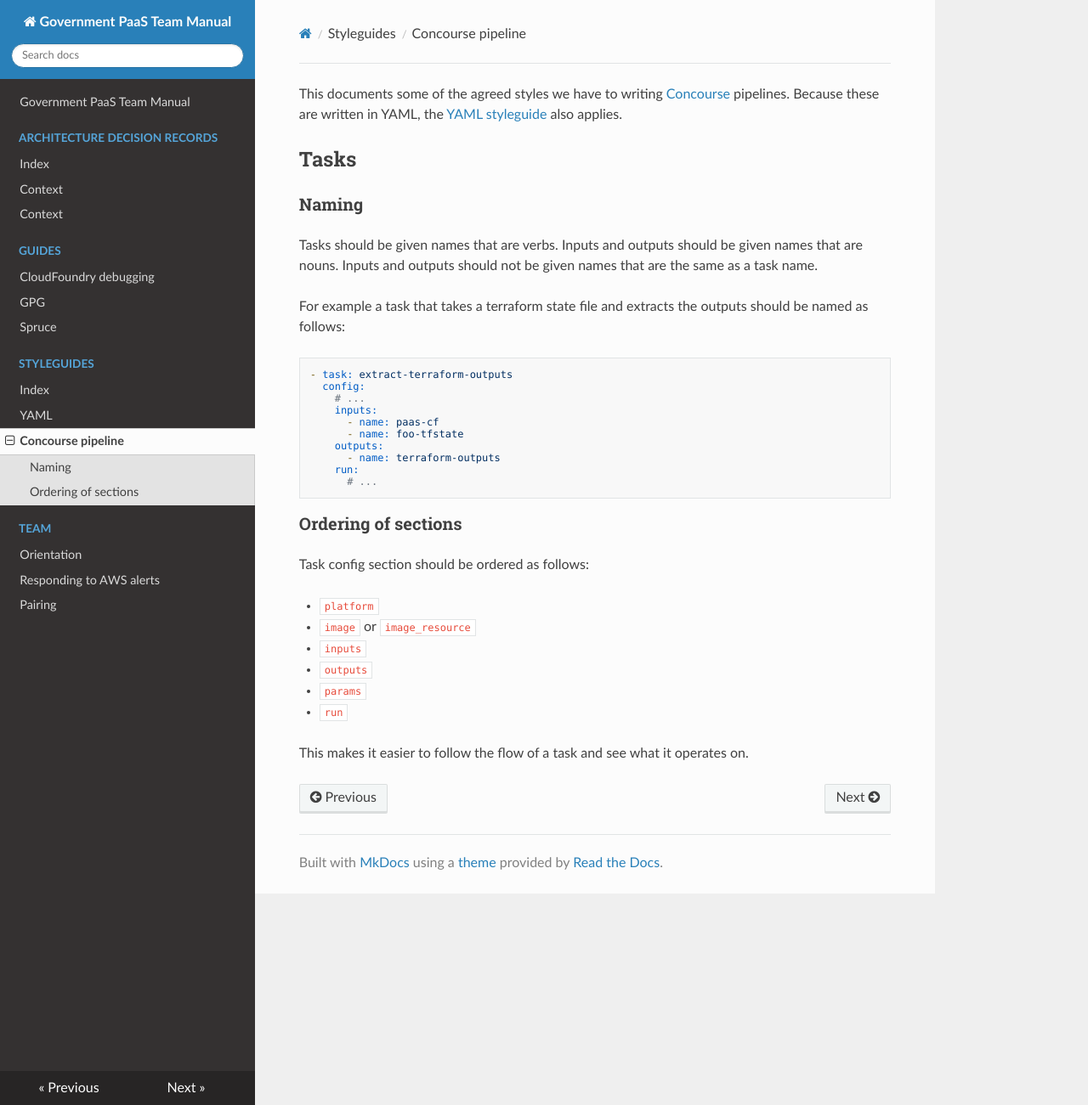
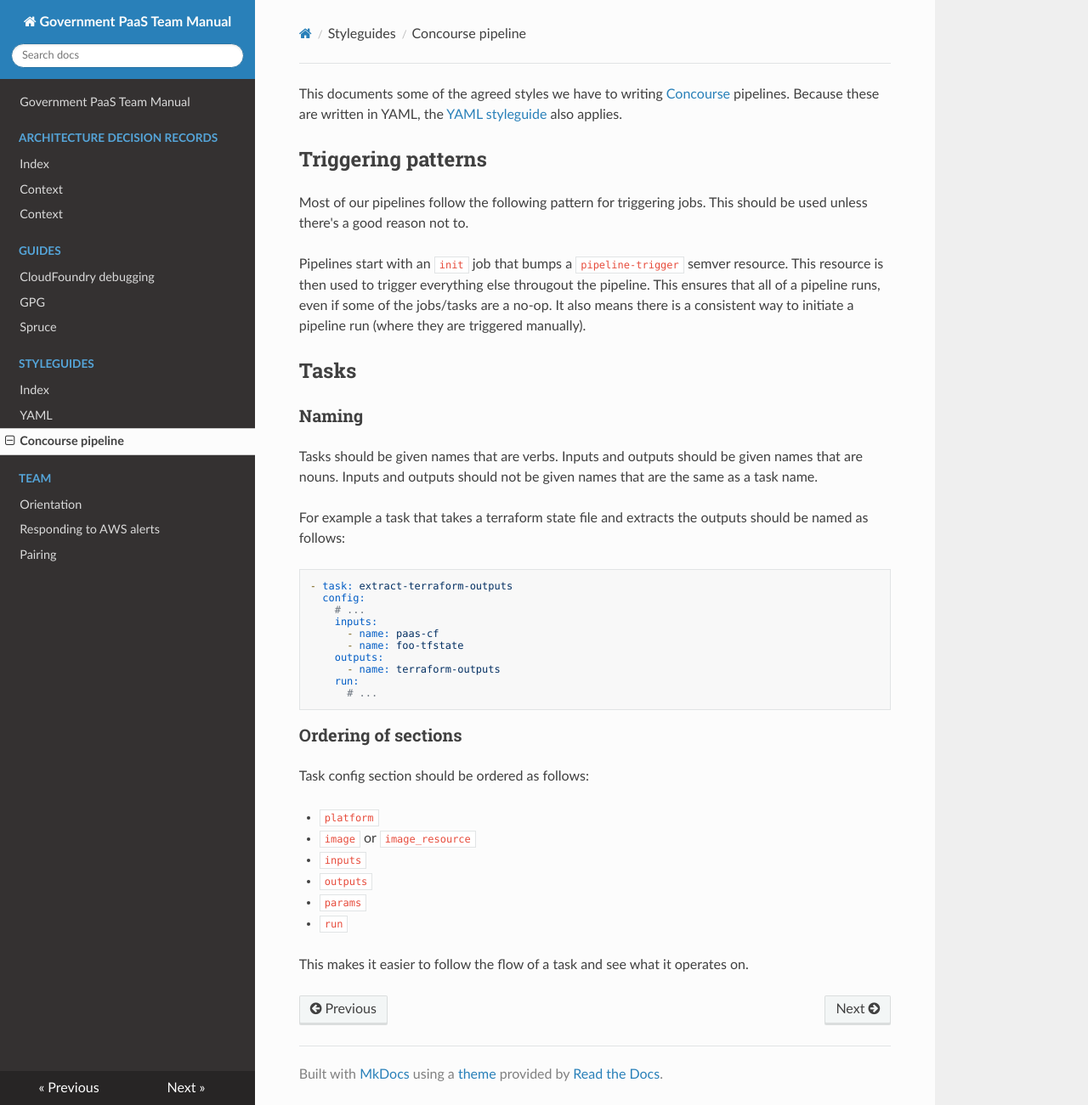
Before and after one commit to alphagov/paas-team-manual, an MkDocs documentation site: the page built from docs/styleguides/concourse_pipeline.md, in a window 1280 px wide and 1301 px high. Shown: the whole window at 85% size. Built offline with MkDocs 1.6.1, drawn with Linux system fonts in a browser that asks for light colours; nearby versions of some CDN libraries.

Commit message:
Add details of the pipeline triggering pattern.

```diff
--- a/docs/styleguides/concourse_pipeline.md
+++ b/docs/styleguides/concourse_pipeline.md
@@ -4,6 +4,17 @@ applies.
 
 [Concourse]: https://concourse.ci
 [YAML styleguide]: YAML
+
+## Triggering patterns
+
+Most of our pipelines follow the following pattern for triggering jobs. This
+should be used unless there's a good reason not to.
+
+Pipelines start with an `init` job that bumps a `pipeline-trigger` semver
+resource. This resource is then used to trigger everything else througout the
+pipeline. This ensures that all of a pipeline runs, even if some of the
+jobs/tasks are a no-op. It also means there is a consistent way to initiate a
+pipeline run (where they are triggered manually).
 
 ## Tasks
 
```
